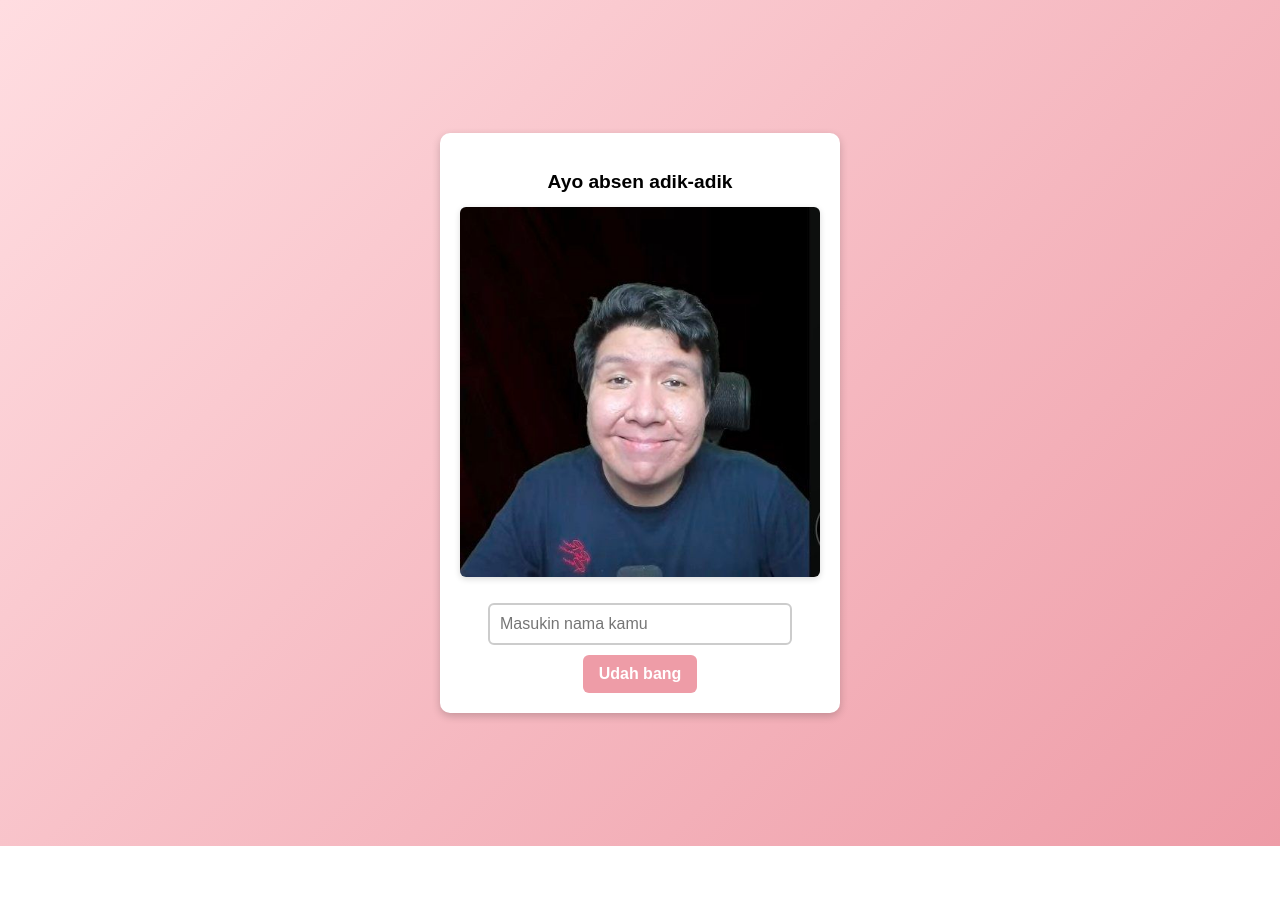
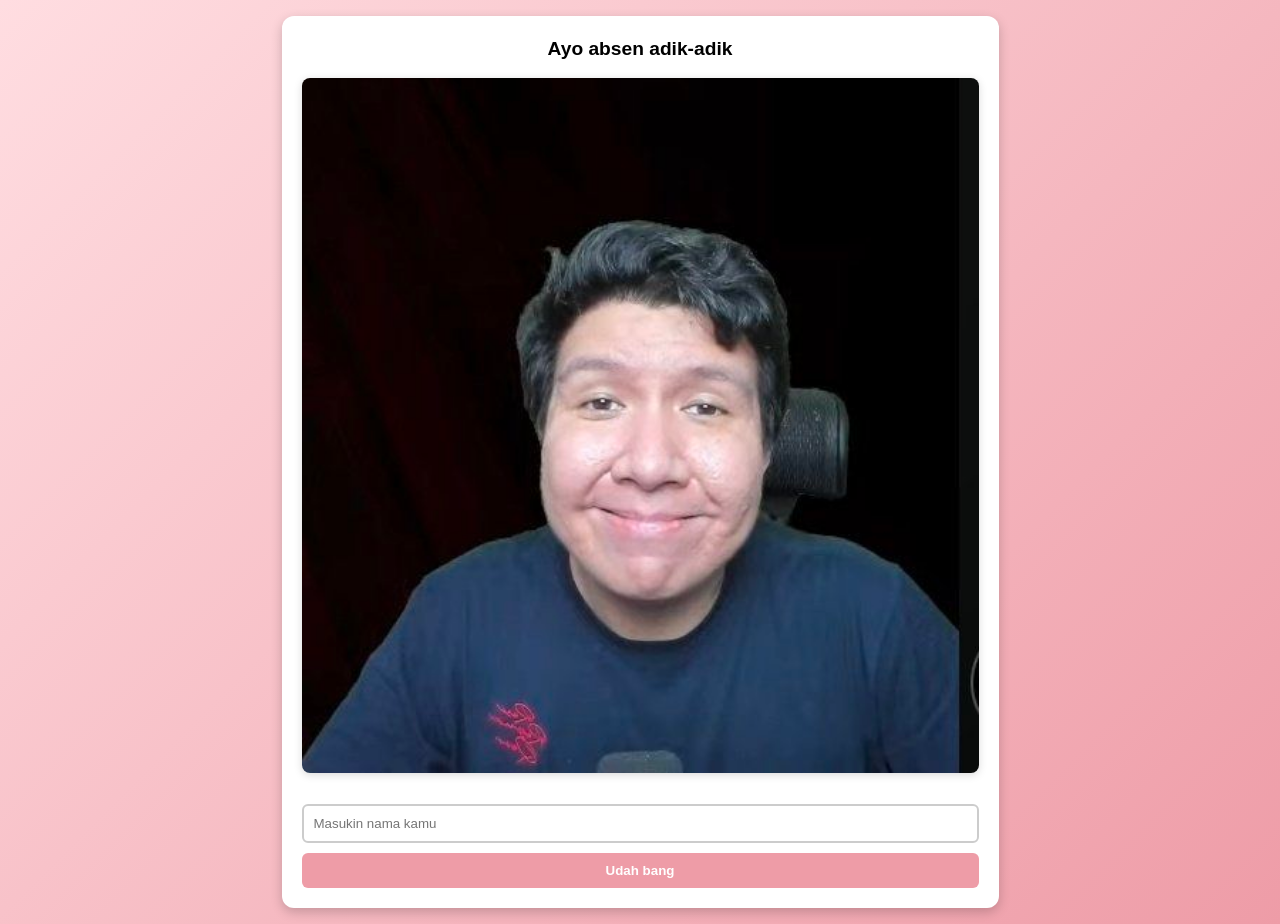
Before and after one commit to PepeNeviz/Surprise, a plain HTML site: page index.html in a window 1280 px wide. Before the commit the page ends 846 px from the top, so only its background shows below. Drawn offline with nearby package versions, Linux system fonts and the light colour scheme.

Commit message:
Update style.css

```diff
--- a/style.css
+++ b/style.css
@@ -1,11 +1,26 @@
+* {
+    box-sizing: border-box;
+    margin: 0;
+    padding: 0;
+}
+
 body {
   font-family: Arial, sans-serif;
-  padding: 15px;
   background: linear-gradient(135deg, #ffdde1, #ee9ca7);
   min-height: 100vh;
   display: flex;
   justify-content: center;
   align-items: center;
+  padding: 0;
+  margin: 0;
+}
+
+.container {
+  width: 100%;
+  max-width: 800px; /* gedein dikit biar ga sempit di HP */
+  margin: 0 auto;
+  padding: 16px;
+  box-sizing: border-box;
 }
 
 .scene {
@@ -13,40 +28,37 @@ body {
   text-align: center;
   background: white;
   padding: 20px;
-  border-radius: 10px;
-  box-shadow: 0 3px 8px rgba(0,0,0,0.2);
-  max-width: 360px; /* default desktop lebih kecil */
+  border-radius: 12px;
+  box-shadow: 0 4px 12px rgba(0,0,0,0.2);
   width: 100%;
 }
 
 .scene.active {
   display: block;
-  animation: fadeIn 0.4s ease;
+  animation: fadeIn 0.5s ease;
 }
 
 .scene h2 {
-  margin-bottom: 12px;
+  margin-bottom: 15px;
   font-size: 1.2rem;
   line-height: 1.4;
 }
 
 .scene img {
-  max-width: 100%;
+  width: 100%;          /* isi penuh container */
   height: auto;
-  margin-bottom: 12px;
-  border-radius: 6px;
-  box-shadow: 0 2px 6px rgba(0,0,0,0.15);
+  margin-bottom: 15px;
+  border-radius: 8px;
+  box-shadow: 0 2px 8px rgba(0,0,0,0.15);
 }
 
 input {
   padding: 10px;
-  margin-top: 10px;
+  margin-top: 12px;
   border: 2px solid #ccc;
   border-radius: 6px;
   width: 100%;
-  max-width: 280px;
   outline: none;
-  font-size: 1rem;
   transition: border-color 0.3s;
 }
 
@@ -56,15 +68,15 @@ input:focus {
 
 button {
   margin-top: 10px;
-  padding: 10px 16px;
+  padding: 10px 18px;
   border-radius: 6px;
   border: none;
   background-color: #ee9ca7;
   color: white;
-  font-size: 1rem;
   font-weight: bold;
   cursor: pointer;
   transition: 0.3s;
+  width: 100%; /* biar tombol ga kecil di HP */
 }
 
 button:hover {
@@ -73,14 +85,14 @@ button:hover {
 
 /* animasi muncul */
 @keyframes fadeIn {
-  from { opacity: 0; transform: translateY(15px); }
+  from { opacity: 0; transform: translateY(20px); }
   to { opacity: 1; transform: translateY(0); }
 }
 
 /* responsif untuk hp */
 @media (max-width: 480px) {
   .scene {
-    max-width: 90%; /* lebarin biar enak di layar hp */
+    max-width: 100%; /* lebarin biar enak di layar hp */
     padding: 18px;
   }
 
```
